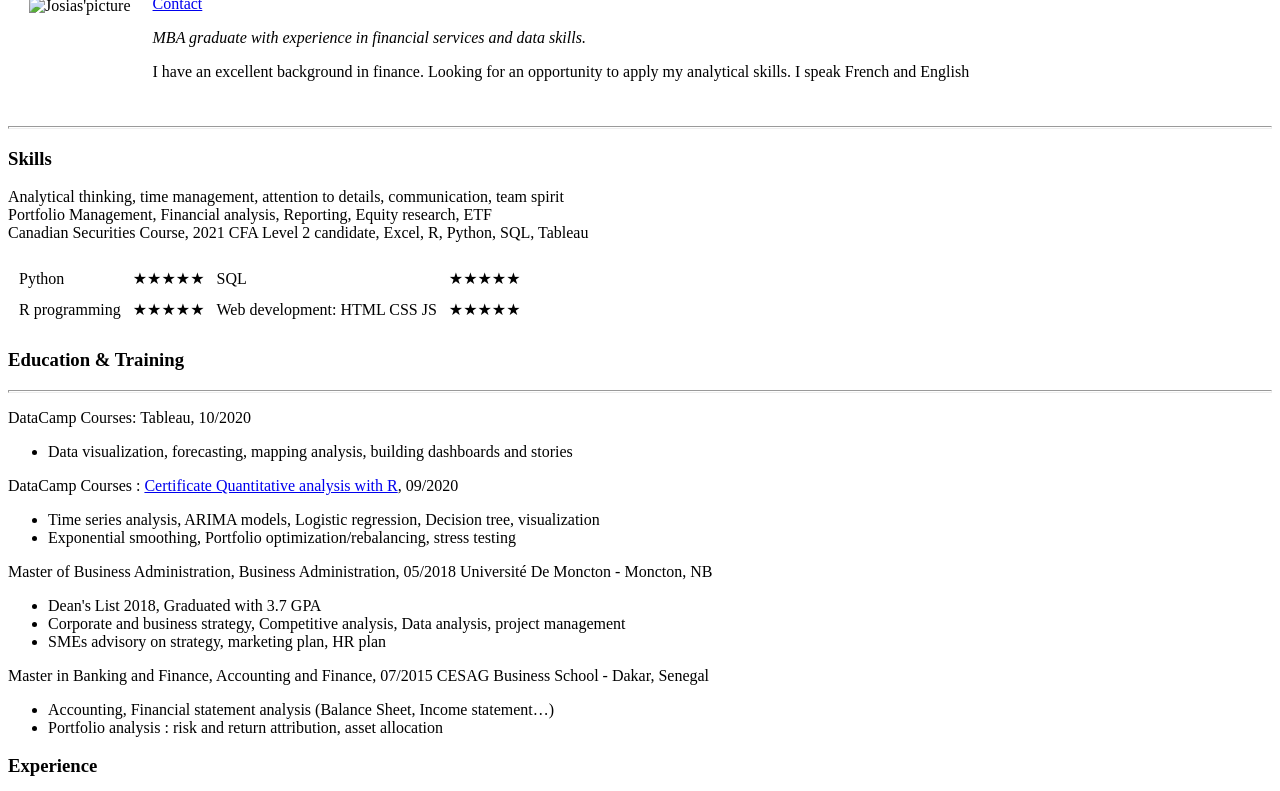
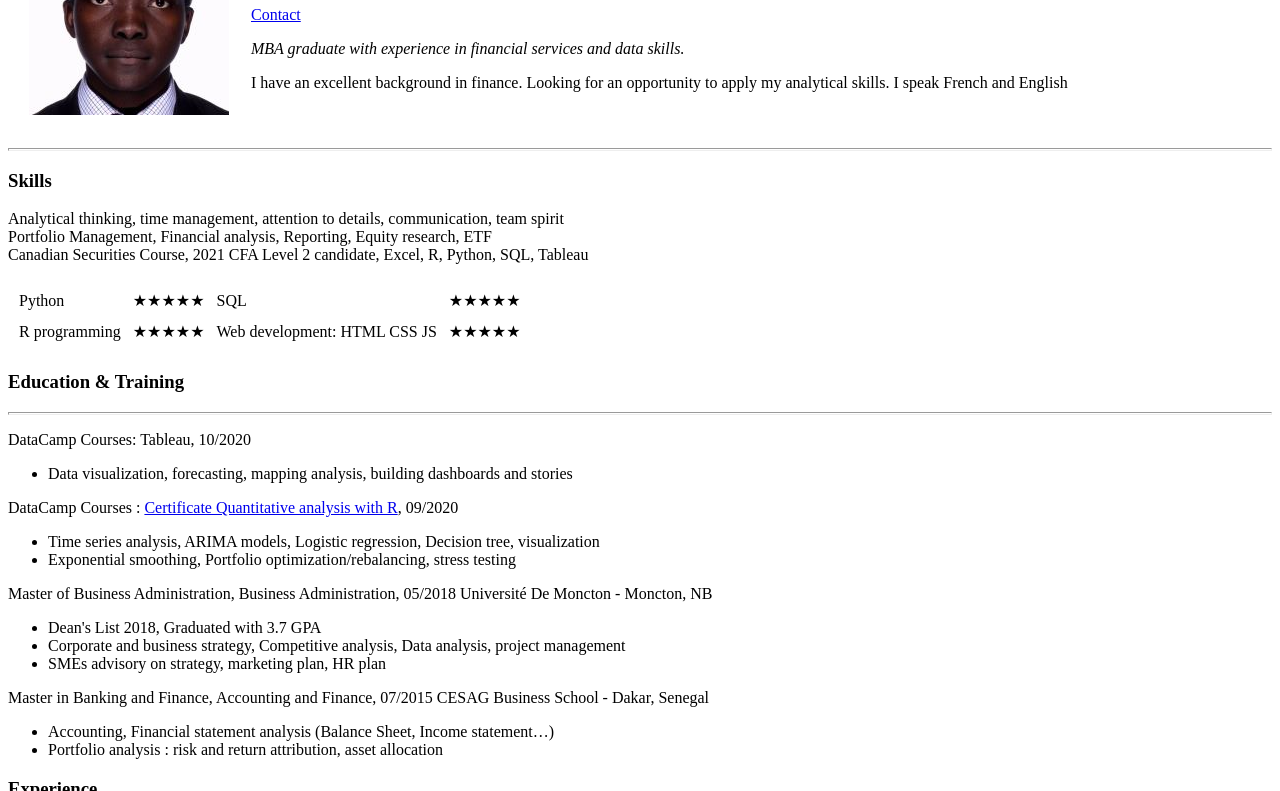
Before and after one commit to JosiasSam/CV, a plain HTML site: page index.html in a window 1280 px wide. Shown: the part 114-905 px from the top of the page. Drawn offline with Linux system fonts and the light colour scheme.

Commit message:
Update index.html

```diff
--- a/index.html
+++ b/index.html
@@ -9,7 +9,7 @@
 <body>
   <table cellspacing = "20">
     <tr>
-      <td><img src="jss.jpg" alt="Josias'picture"></td>
+      <td><img src="/Images/jss.jpg" alt="Josias'picture"></td>
       <td>   <h1> Josias Samadoulougou </h1>
         <a href="contact.html"> Contact </a>
         <p> <em> MBA graduate with experience in financial services and data skills. </em> </p>
```
